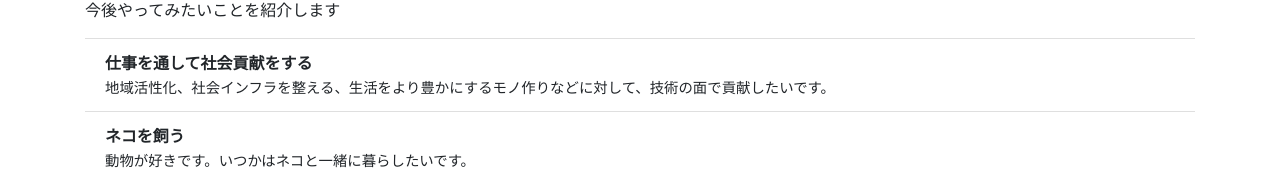
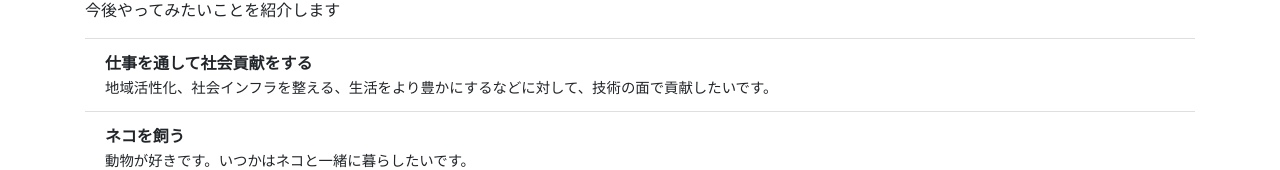
Before and after one commit to takahashimayu/portfolio, a plain HTML site: page index.html in a window 1280 px wide. Shown: the part 2188-2358 px from the top of the page. Drawn offline with nearby package versions, Linux system fonts and the light colour scheme.

Commit message:
テキストを修正

```diff
--- a/index.html
+++ b/index.html
@@ -324,7 +324,7 @@
         <p>今後やってみたいことを紹介します</p>
         <ul class="list-group list-group-flush">
           <li class="list-group-item">仕事を通して社会貢献をする<br><span class="small-font">
-            地域活性化、社会インフラを整える、生活をより豊かにするモノ作りなどに対して、技術の面で貢献したいです。
+            地域活性化、社会インフラを整える、生活をより豊かにするなどに対して、技術の面で貢献したいです。
             </span>
           </li>
           <li class="list-group-item">ネコを飼う<br><span class="small-font">動物が好きです。いつかはネコと一緒に暮らしたいです。</span></li>
```
